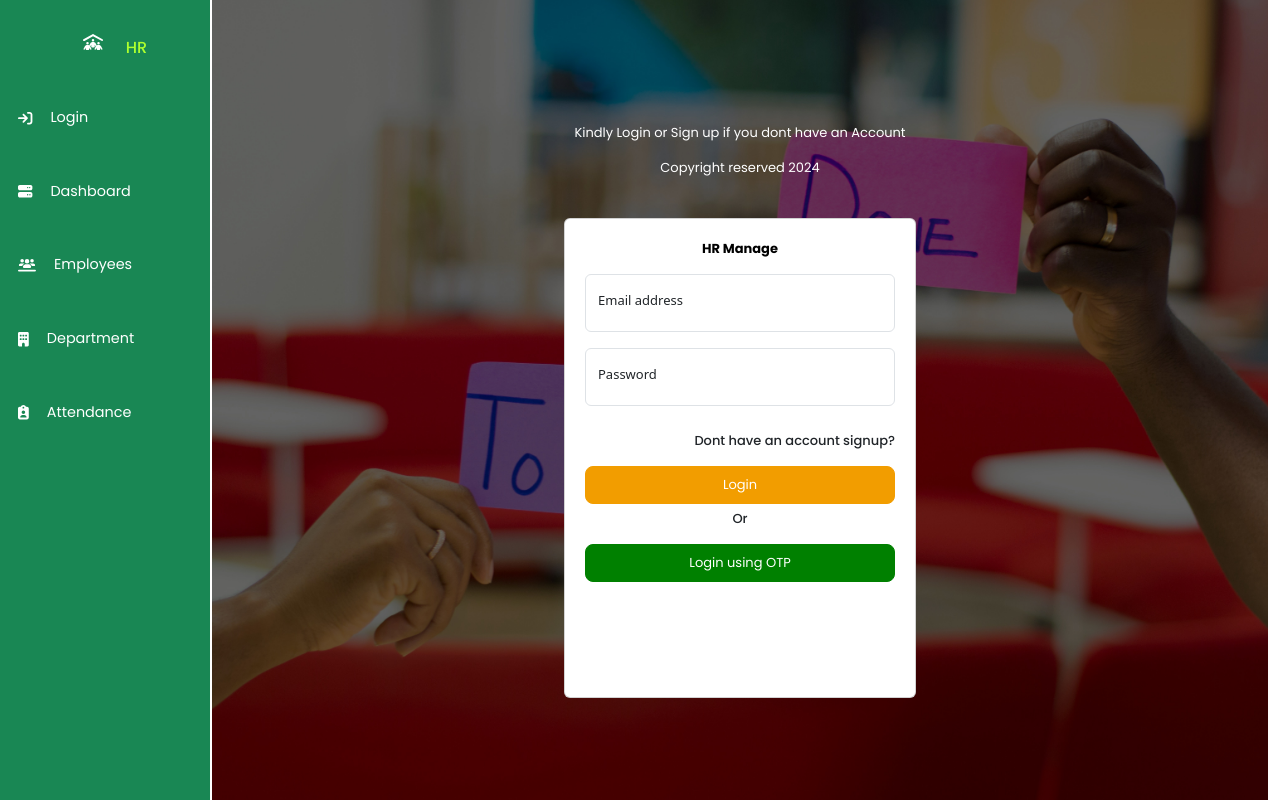
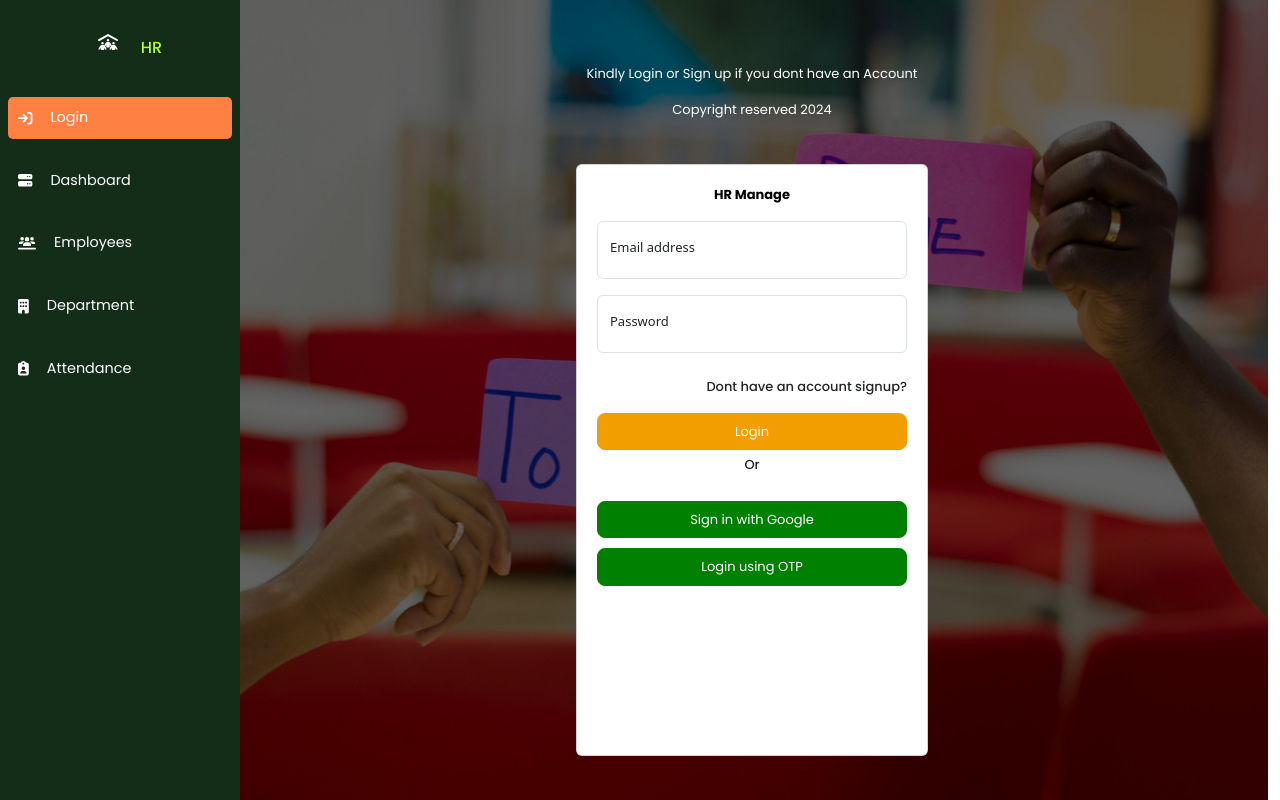
Before and after one commit to vivo1718/hrms_design, a React (Create React App) app: page /login in a window 1280 px wide. Built offline with nearby package versions, Linux system fonts and the light colour scheme.

Commit message:
Added further changes

```diff
--- a/package.json
+++ b/package.json
@@ -11,12 +11,14 @@
     "@testing-library/user-event": "^13.5.0",
     "axios": "^1.7.7",
     "bootstrap": "^5.3.3",
+    "firebase": "^11.0.2",
     "react": "^18.3.1",
     "react-bootstrap": "^2.10.5",
     "react-dom": "^18.3.1",
     "react-pro-sidebar": "^1.1.0-alpha.1",
     "react-router-dom": "^6.28.0",
     "react-scripts": "5.0.1",
+    "react-toastify": "^10.0.6",
     "recharts": "^2.14.1",
     "web-vitals": "^2.1.4"
   },
--- a/src/App.css
+++ b/src/App.css
@@ -4,8 +4,9 @@
   height: 100vh;
 }
 .container{
-  margin-left: 200px !important;
+  margin-left: 14rem !important;
   margin-top: 0 !important;
+
 
 }
 
--- a/src/components/Sidebar2.css
+++ b/src/components/Sidebar2.css
@@ -1,9 +1,8 @@
-.bg-success {
-    background-color: #081b0d ; /* Dark green */
+.bg {
+    background-color: #132d19 !important; /* Dark green */
     color: white;
     font-family: "Poppins", sans-serif;
-    width: 210px;
-    margin-top: 0 !important;
+    width: 15rem;
     height: 100vh;
     padding-top: 30px !important;
     position: fixed;
@@ -42,6 +41,7 @@
     font-family: "Poppins", sans-serif;
     font-size: 0.9rem;
     margin: 1rem 0;
+    margin-bottom: 5px;
     display: flex;
     align-items: center;
     gap: 10px;
@@ -56,4 +56,9 @@
     font-family: "Poppins", sans-serif;
     font-weight: bold;
 
+
   }
+  .text-whit.active{
+    background-color: #FF8042;
+    color:#fff;
+  }
--- a/src/components/Sidebar2.js
+++ b/src/components/Sidebar2.js
@@ -1,30 +1,36 @@
 import React from 'react';
 import { Nav } from 'react-bootstrap';
-import { Link } from 'react-router-dom';
+import { Link , useLocation} from 'react-router-dom';
 import { FontAwesomeIcon } from "@fortawesome/react-fontawesome";
 import { faServer, faUsersLine, faBuilding, faClipboardUser, faArrowRightToBracket, faPeopleRoof } from '@fortawesome/free-solid-svg-icons';
 import './Sidebar2.css';
 
 const Sidebar2 = () => {
+
+  const location = useLocation();
+
+  const isActive = (path) => location.pathname === path;
+
   return (
-    <div className="bg-success text-white vh-100 d-flex flex-column p-2"  >
+    <div className="bg text-white vh-100 d-flex flex-column p-2"  >
       <div className='title_set'>
         <div className='title_setl'><FontAwesomeIcon icon={faPeopleRoof} size='1x' /></div>
         <h3 className="text-title mb-4">HR</h3>
       </div>
-      <Link to="/login" className="text-whit">
+      <Link to="/login" className={`text-whit ${location.pathname === '/login' ? 'active' : ''}`}>
           <FontAwesomeIcon icon={faArrowRightToBracket} className="me-2" /> Login
         </Link>
-    <Link to="/dashboard" className="text-whit">
+    <Link to="/dashboard" className={`text-whit ${location.pathname === '/dashboard' ? 'active' : ''}`}>
           <FontAwesomeIcon icon={faServer} className="me-2" /> Dashboard
         </Link>
-        <Link to="/employees" className="text-whit">
+        <Link to="/employees" className={`text-whit ${location.pathname === '/employees' ? 'active' : ''}`}>
           <FontAwesomeIcon icon={faUsersLine} className="me-2" /> Employees
         </Link>
-        <Link to="/departments" className="text-whit">
+        <Link to="/departments" className={`text-whit ${location.pathname === '/departments' ? 'active' : ''}`}>
           <FontAwesomeIcon icon={faBuilding} className="me-2" /> Department
         </Link>
-        <Link to="/attendance" className="text-whit">
+        <Link to="/attendance" className={`text-whit ${location.pathname === '/attendance' ? 'active' : ''}`}
+        >
           <FontAwesomeIcon icon={faClipboardUser} className="me-2" /> Attendance
         </Link>
 
--- /dev/null
+++ b/src/components/firebase.js
@@ -0,0 +1,21 @@
+// Import the functions you need from the SDKs you need
+import { initializeApp } from "firebase/app";
+import { getAnalytics } from "firebase/analytics";
+import { getAuth } from "firebase/auth";
+
+const firebaseConfig = {
+  apiKey: "AIzaSyDY9WmV5wk2B0Vkg8Kh87lvO34WdWwWt9o",
+  authDomain: "fir-reactjs-f308f.firebaseapp.com",
+  projectId: "fir-reactjs-f308f",
+  storageBucket: "fir-reactjs-f308f.firebasestorage.app",
+  messagingSenderId: "899594988485",
+  appId: "1:899594988485:web:f2cb11b59d0865390f79ac",
+  measurementId: "G-NMT07FVPHT"
+};
+
+// Initialize Firebase
+
+const app = initializeApp(firebaseConfig);
+const analytics = getAnalytics(app);
+export const auth = getAuth();
+export default app;
--- a/src/pages/Dashboard.css
+++ b/src/pages/Dashboard.css
@@ -1,19 +1,29 @@
 /* Main Dashboard Content */
 .dashboard-container {
   display: flex;
-  height: 100vh;
+  height: 100%;
   width: 100%;
   padding: 20px;
   background-color: #e6fcef;
+ /* // background-color: #daf3d2; */
   flex-direction: column;
 }
 
 /* Main Content */
 .dash_row{
   display: flex;
-  justify-content: start;
-  align-items: start;
+  justify-content: space-evenly;
+  align-self: stretch;
+  background-color: #fff;
+  column-gap: 30rem;
   height: 100px;
+  border-radius: 10px;
+  flex-direction: row;
+}
+.r1{
+  display: flex;
+  justify-content: center;
+  align-items: center;
   flex-direction: row;
 }
 
@@ -23,17 +33,24 @@
 .text{
   align-self: center;
   margin-left: 10px;
+
   font-family: "Poppins", sans-serif;
-  font-weight:300px;
-  margin-bottom: 0px;
+  font-weight:bold;
+  font-size: 0.9rem;
+  margin-top: 15px;
+  justify-content: center;
   flex-direction: column;
 
 }
+.tit{
+  font-size: small;
+}
 .sub{
   font-family: "Poppins", sans-serif;
-  margin-top: 2px !important;
-  font-size: small;
-  ;
+  margin-top: 3px !important;
+  font-size: smaller;
+  font-weight: 300;
+
 }
 
 /* Header Section */
@@ -74,7 +91,8 @@
   width:40px;
   align-items: center;
   display:flex;
-  background-color:green;
+  /* background-color:green; */
+  background: linear-gradient(to bottom, #ff7e5f, #feb47b);
   margin-bottom: 5px;
   border-radius: 20px;
   justify-content: center;
@@ -208,5 +226,12 @@ stitle_attend{
 }
 
 /* Utility Classes */
-.me-2 {
+.loads{
+  display: flex;
+  padding-top: 5rem;
+  height: 100vh;
+  margin-top: -40px !important;
+  justify-content: center;
+  align-items: center;
+  flex-direction: column;
 }
--- a/src/pages/Dashboard.js
+++ b/src/pages/Dashboard.js
@@ -1,14 +1,18 @@
-import React from 'react';
+import React, { useEffect, useState } from 'react';
 import Container from 'react-bootstrap/Container';
 import {Card, Button, Row, Col} from 'react-bootstrap';
 import { FontAwesomeIcon } from "@fortawesome/react-fontawesome";
-import { faHome, faUsers, faCog, faEnvelope, faClipboardUser } from "@fortawesome/free-solid-svg-icons";
+import { faHome, faUsers, faCog, faEnvelope, faClipboardUser, faPersonWalking, faUserPen, faUserPlus, faPersonSnowboarding } from "@fortawesome/free-solid-svg-icons";
 import Stack from 'react-bootstrap/Stack';
 import { BarChart, Bar, XAxis, YAxis, CartesianGrid, Tooltip, Legend, ResponsiveContainer } from 'recharts';
 import './Dashboard.css';
 import {PieChart, Pie, Cell} from "recharts"
+import { auth } from '../components/firebase';
 import { faNfcDirectional } from '@fortawesome/free-brands-svg-icons';
 import image from '../assets/man.jpg';
+import { toast } from 'react-toastify';
+import imageName from '../assets/outdoor.png';
+
 function Dashboard() {
   const data = [
     { day: "Monday", Attendance: 25 },
@@ -22,22 +26,49 @@ function Dashboard() {
     { name: "Female", value: 30 },
   ];
   const COLORS = ["#000", "#FF8042"];
+  //firebase user loginin details after successfully logged in
+  const [userDetails, setUserDetails] = useState(null);
+  const fetchUserData = async()=>{
+    auth.onAuthStateChanged(async(user)=>{
+      console.log(user);
+      setUserDetails(user);
+    });
+  };
+  useEffect(()=>{
+   fetchUserData();
+  },[]);
+  async function handleLoggedOut(){
+   try{
+    await auth.signOut();
+    window.location.href= './Login';
+    console.log("Logged out successfully");
+    toast.success("Logged out successfully");
+   } catch(error){
+    console.log("Error logging out".error.message);
+   }
+  }
 
   return(
   <div className="dashboard-container">
   {/* Sidebar Placeholder */}
   {/* Main Content */}
 
-  <div className='dash_row'>
+   {
+    userDetails ? (
+      <>
+      <div className='dash_row'>
+  <div className='r1'>
   <div className="icon">
   </div>
-  <div className='text'><p>Welcome to the dashboard, David</p>
+  <div className='text'>Welcome to the dashboard, {userDetails.displayName}
   <p className='sub'>Lets manage your employees in one place</p>
   </div>
+  </div>
+  <div style={{display:'flex', justifyContent:'center',alignItems:'center'}}><Button onClick={handleLoggedOut} variant='warning'>Log out</Button></div>
 
 </div>
 <Row className='row_parent ' >
-  <Col className='row_parent '>
+  <Col >
   <Col style={{marginLeft:'10px',marginRight:'10px', marginBottom:'10px'}}>
   <Row>
   <Card className='dash_card '>
@@ -51,9 +82,9 @@ function Dashboard() {
   <Col style={{marginLeft:'10px',marginRight:'10px', marginBottom:'10px'}}>
   <Row>
   <Card className='dash_card'>
-    <div className='icon_bar'><FontAwesomeIcon icon={faUsers} className="icon_back"></FontAwesomeIcon></div>
+    <div className='icon_bar'><FontAwesomeIcon icon={faUserPlus} className="icon_back"></FontAwesomeIcon></div>
     <p className='emp'>1232</p>
-    <Card.Title className='card_title'>Total Employees</Card.Title>
+    <Card.Title className='card_title'> Employess Added</Card.Title>
   </Card>
 
   </Row>
@@ -62,9 +93,9 @@ function Dashboard() {
   <Col style={{marginLeft:'10px',marginRight:'10px', marginBottom:'10px'}}>
   <Row>
   <Card className='dash_card'>
-    <div className='icon_bar'><FontAwesomeIcon icon={faUsers} className="icon_back"></FontAwesomeIcon></div>
+    <div className='icon_bar'><FontAwesomeIcon icon={faPersonWalking} className="icon_back"></FontAwesomeIcon></div>
     <p className='emp'>1232</p>
-    <Card.Title className='card_title'>Total Employees</Card.Title>
+    <Card.Title className='card_title'>Total Leaves</Card.Title>
   </Card>
 
   </Row>
@@ -72,9 +103,9 @@ function Dashboard() {
   <Col style={{marginLeft:'10px',marginRight:'10px', marginBottom:'10px'}}>
   <Row>
   <Card className='dash_card'>
-    <div className='icon_bar'><FontAwesomeIcon icon={faUsers} className="icon_back"></FontAwesomeIcon></div>
+    <div className='icon_bar'><FontAwesomeIcon icon={faPersonSnowboarding} className="icon_back"></FontAwesomeIcon></div>
     <p className='emp'>1232</p>
-    <Card.Title className='card_title'>Total Employees</Card.Title>
+    <Card.Title className='card_title'>Payroll</Card.Title>
   </Card>
 
   </Row>
@@ -155,9 +186,10 @@ function Dashboard() {
   </Col>
 </Row>
 <div style={{
-  margin:'10px',
+  marginTop:'10px',
+  backgroundColor:'#fff',
   paddingBottom:'10px'
-}}><h6 style={{fontWeight:'bold', marginTop:'10px', fontFamily: '"Poppins", sans-serif'}}>Top Performing Emplouees</h6>
+}}><h6 style={{fontWeight:'bold', marginTop:'10px',marginLeft:'10px', fontFamily: '"Poppins", sans-serif'}}>Top Performing Emplouees</h6>
 <Row style={{marginTop:'20px'}}>
   <Col className = "stars">
   <div  className ="emp1" style={{height:'5rem', width:'5rem', backgroundColor:'green', borderRadius:'2.5rem'}}></div>
@@ -186,6 +218,9 @@ function Dashboard() {
   </Col>
 </Row>
 </div>
+      </>
+    ):(<div className='loads'><img src={imageName} style={{height:'10rem',width:'10rem', marginBottom:'5px'}} ></img><p>Please Login to enter dashboard</p></div>)
+   }
 
   </div>
 
--- a/src/pages/Login.css
+++ b/src/pages/Login.css
@@ -20,9 +20,11 @@
     }
   }
 .card_login{
-    height: 30rem !important;
+    height: 37rem !important;
     width:22rem;
     font-size: small;
+    margin-top: 5px !important;
+    box-shadow: '0px 4px 8px rgba(0, 0, 0, 0.2)' !important;
     padding: 20px;
 }
 .log_button{
@@ -37,6 +39,8 @@
     border-color:green !important;
     font-size: small !important;
     font-family: "Poppins", sans-serif !important;
+    margin-top: 10px;
+    font-weight: bold;
 
 
 
@@ -62,7 +66,7 @@
     justify-content: center;
     display: flex;
     font-family: "Poppins", sans-serif ;
-    margin-top: 5px;
+    margin-top: 5px !important;
     font-weight: 500;
     align-items: center;
 }
--- a/src/pages/Login.js
+++ b/src/pages/Login.js
@@ -2,8 +2,27 @@ import React from 'react';
 import { useState } from 'react';
 import { FloatingLabel,Form, Card , Button } from 'react-bootstrap';
 import './Login.css';
+import { FontAwesomeIcon } from '@fortawesome/react-fontawesome';
+import { faGoogle } from '@fortawesome/free-brands-svg-icons';
+import { GoogleAuthProvider, signInWithPopup , createUserWithEmailAndPassword, signInWithEmailAndPassword} from 'firebase/auth';
+import { auth } from '../components/firebase';
+import 'react-toastify/dist/ReactToastify.css';
+import { toast, ToastContainer } from 'react-toastify';
 function Login() {
-
+  const[login, setlogin] = useState(false);
+  function googleLogin(){
+    const provider = new GoogleAuthProvider();
+    signInWithPopup(auth,provider).then(async(result)=>{
+     console.log(result);
+     if(result.user){
+      toast.success("user logged in successfully",{
+        position:"top-center"
+      });
+      setlogin(!login);
+      window.location.href="/Dashboard"
+     }
+    });
+  }
  const [showLoginButton, setShowLoginButton] = useState(false);
  const [isLoginMode, setIsLoginMode] = useState(true);
  const [email, setEmail] = useState('');
@@ -13,6 +32,56 @@ function Login() {
   const handleToggleLoginButton = () => {
     setShowLoginButton(!showLoginButton);
   };
+  const [error, setError] = useState("");
+  const [success, setSuccess] = useState("");
+
+  const handleRegister = async (e) => {
+    e.preventDefault();
+    setError(""); // Clear previous errors
+    setSuccess("");
+     // Clear previous success messages
+     if (password !== confirmPassword) {
+      toast.error("Passwords do not match!", { position: "top-right" });
+      return;
+    }
+
+    try {
+      await createUserWithEmailAndPassword(auth, email, password);
+      setSuccess("Registration successful!");
+      window.location.href="/Dashboard"
+    } catch (err) {
+      if (err.code === "auth/email-already-in-use") {
+        toast.warning("Email is already registered.", {
+          position: "top-right",
+        });
+      } else {
+        toast.error("An error occurred. Please try again.", {
+          position: "top-right",
+        });
+      }
+    }
+  };
+  const handleLogin = async (e) => {
+    e.preventDefault();
+    if (password !== confirmPassword) {
+      toast.error("Passwords do not match!", { position: "top-right" });
+      return;
+    }
+    try {
+      await signInWithEmailAndPassword(auth, email, password);
+      window.location.href="/Dashboard";
+      toast.success("Login successful!", { position: "top-right" });
+    } catch (err) {
+      if (err.code === "auth/user-not-found") {
+        toast.error("No user found with this email.", { position: "top-right" });
+      } else if (err.code === "auth/wrong-password") {
+        toast.error("Incorrect password.", { position: "top-right" });
+      } else {
+        toast.error("Login failed. Please try again.", { position: "top-right" });
+      }
+    }
+  };
+
   const toggleFormMode = () => {
     setIsLoginMode(!isLoginMode);
     setEmail('');
@@ -28,31 +97,37 @@ function Login() {
         <p className=" title">Copyright reserved 2024</p>
 
         <br></br>
+        { !login  ? (
+          <>
           <Card className="card_login">
 
 <div className='card_t'> <p className=" title2">HR Manage</p> </div>
-
+<Form onSubmit={handleRegister}>
  <FloatingLabel
  controlId="floatingInput"
  label="Email address"
  className="mb-3"
 >
-        <Form.Control type="email" placeholder="enter your email" />
+ <Form.Control type="email" placeholder="enter your email" value={email} onChange={(e) => setEmail(e.target.value)} />
 </FloatingLabel>
 <FloatingLabel controlId="floatingPassword" label="Password">
-        <Form.Control type="password" placeholder="Enter your password" />
+ <Form.Control type="password" placeholder="Enter your password"  value={password} onChange={(e) => setPassword(e.target.value)} />
 </FloatingLabel>
 <br></br>
 {!isLoginMode && (<FloatingLabel controlId="floatingPassword" label="Confirm password">
  <Form.Control type="password" placeholder="Confirm password" />
-      </FloatingLabel>)}
+</FloatingLabel>)}</Form>
+<ToastContainer/>
+<div className="or1"><p onClick={toggleFormMode} >{isLoginMode ? 'Dont have an account signup?':'Already have an account?' }</p></div>
+<Button className='log_button' size='lg' onClick={handleRegister , handleLogin}>{isLoginMode ? 'Login' : 'Sign Up'}</Button>
+<div className="or"><p>Or</p></div>
+<Button  className='log_otp' size='lg' onClick={googleLogin} >Sign in with Google</Button>
 
-      <div className="or1"><p onClick={toggleFormMode} >{isLoginMode ? 'Dont have an account signup?':'Already have an account?' }</p></div>
-      <Button className='log_button' size='lg' >{isLoginMode ? 'Login' : 'Sign Up'}</Button>
-      <div className="or"><p>Or</p></div>
 <Button className='log_otp' size='lg' >Login using OTP</Button>
 
  </Card>
+          </>
+        ):(<div>You are  Logged In</div>)}
 
     </div>
   )
```
Also changed, not shown: src/App.js (+7 -7 lines), src/assets/outdoor.png (added), 1 other file (tests, documents, lock files or other folders). Lines whose indentation alone changed are shown as unchanged.
